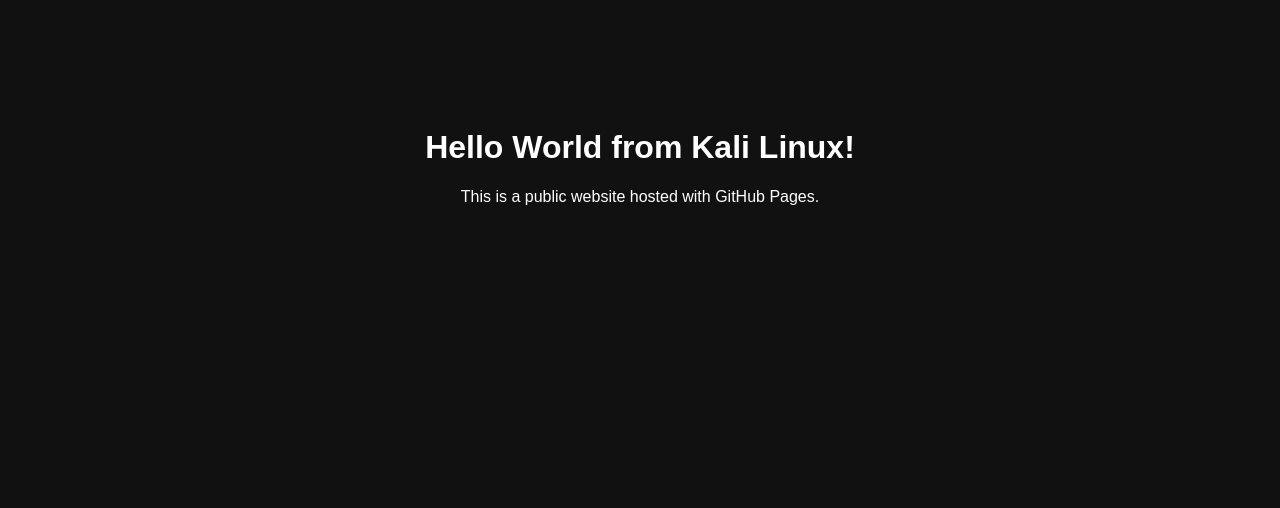
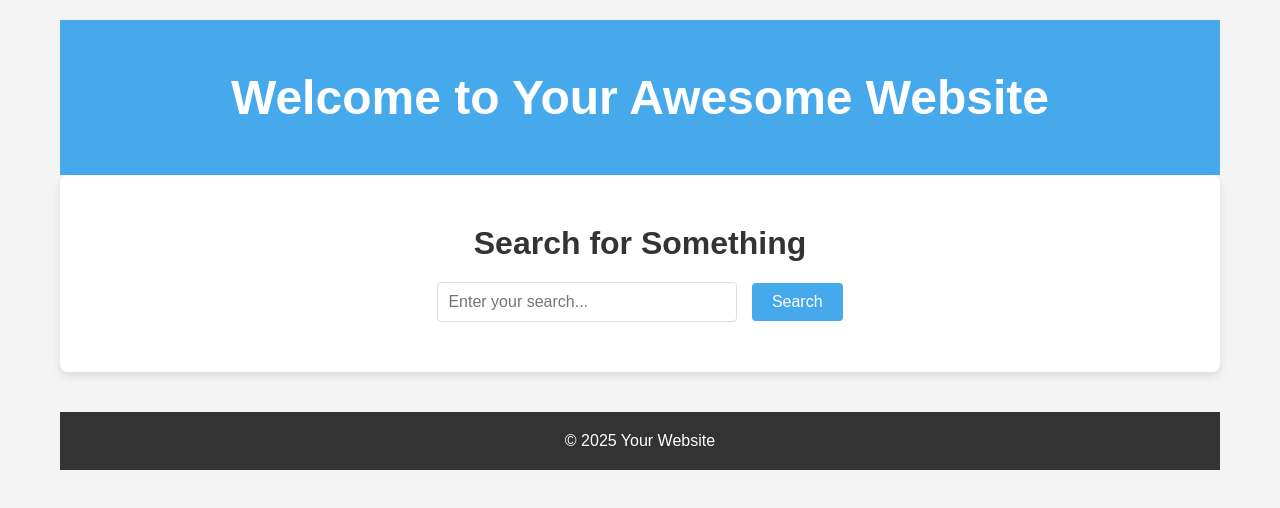
Before and after one commit to taktikal999/my-website, a plain HTML site: page index.html in a window 1280 px wide. Drawn offline with Linux system fonts and the light colour scheme.

Commit message:
Added website files with HTML, CSS, and JavaScript

```diff
--- a/index.html
+++ b/index.html
@@ -1,19 +1,32 @@
 <!DOCTYPE html>
-<html>
+<html lang="en">
 <head>
-  <title>My First Website</title>
-  <style>
-    body {
-      background-color: #111;
-      color: #fff;
-      font-family: sans-serif;
-      text-align: center;
-      padding-top: 100px;
-    }
-  </style>
+  <meta charset="UTF-8">
+  <meta name="viewport" content="width=device-width, initial-scale=1.0">
+  <title>Your Awesome Website</title>
+  <link rel="stylesheet" href="styles.css"> <!-- External CSS file -->
 </head>
 <body>
-  <h1>Hello World from Kali Linux!</h1>
-  <p>This is a public website hosted with GitHub Pages.</p>
+  <div class="container">
+    <header>
+      <h1>Welcome to Your Awesome Website</h1>
+    </header>
+
+    <main>
+      <section class="search-section">
+        <h2>Search for Something</h2>
+        <form id="search-form">
+          <input type="text" id="search-input" placeholder="Enter your search..." required>
+          <button type="submit">Search</button>
+        </form>
+      </section>
+    </main>
+
+    <footer>
+      <p>&copy; 2025 Your Website</p>
+    </footer>
+  </div>
+
+  <script src="script.js"></script> <!-- External JavaScript file -->
 </body>
 </html>
--- /dev/null
+++ b/script.js
@@ -0,0 +1,30 @@
+// script.js
+
+// Add an event listener to the form to handle submission
+document.getElementById('search-form').addEventListener('submit', function (event) {
+    event.preventDefault(); // Prevent the form from submitting the traditional way
+
+    // Get the user input from the search bar
+    const userInput = document.getElementById('search-input').value;
+
+    if (userInput.trim() === "") {
+      alert("Please enter something to search.");
+      return;
+    }
+
+    // Send the user input to your server or API (for simplicity, logging here)
+    console.log("User search input:", userInput);
+
+    // Send data to a server (in this case, just printing it)
+    sendSearchData(userInput);
+  });
+
+  function sendSearchData(data) {
+    // In a real-world scenario, you'd likely send this data to a server or database
+    // Here's a simple way to simulate this
+    console.log("Sending data:", data);
+    alert("Thank you for your search! We'll process your data.");
+
+    // Optionally, you can also clear the search bar after submission
+    document.getElementById('search-input').value = "";
+  }
--- /dev/null
+++ b/styles.css
@@ -0,0 +1,73 @@
+/* Basic reset */
+* {
+    margin: 0;
+    padding: 0;
+    box-sizing: border-box;
+  }
+
+  body {
+    font-family: Arial, sans-serif;
+    background-color: #f4f4f4;
+    color: #333;
+  }
+
+  .container {
+    max-width: 1200px;
+    margin: 0 auto;
+    padding: 20px;
+  }
+
+  header {
+    text-align: center;
+    padding: 50px 0;
+    background-color: #45a9ec;
+    color: white;
+  }
+
+  h1 {
+    font-size: 3rem;
+  }
+
+  .search-section {
+    text-align: center;
+    padding: 50px 0;
+    background-color: #fff;
+    border-radius: 8px;
+    box-shadow: 0 4px 10px rgba(0, 0, 0, 0.1);
+  }
+
+  h2 {
+    font-size: 2rem;
+    margin-bottom: 20px;
+  }
+
+  input[type="text"] {
+    padding: 10px;
+    width: 300px;
+    font-size: 1rem;
+    border: 1px solid #ddd;
+    border-radius: 4px;
+  }
+
+  button {
+    padding: 10px 20px;
+    font-size: 1rem;
+    background-color: #45a9ec;
+    color: white;
+    border: none;
+    border-radius: 4px;
+    cursor: pointer;
+    margin-left: 10px;
+  }
+
+  button:hover {
+    background-color: #3c8dc1;
+  }
+
+  footer {
+    text-align: center;
+    padding: 20px;
+    background-color: #333;
+    color: white;
+    margin-top: 40px;
+  }
```
